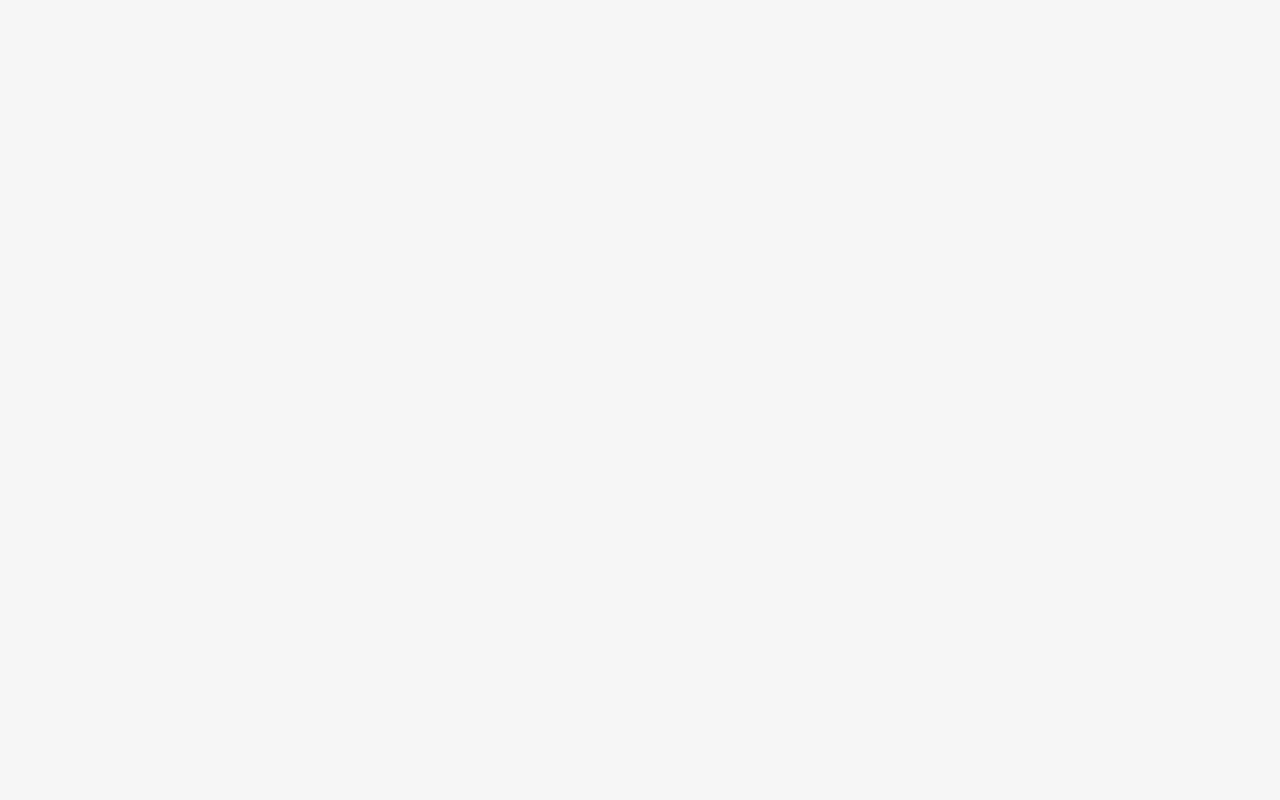
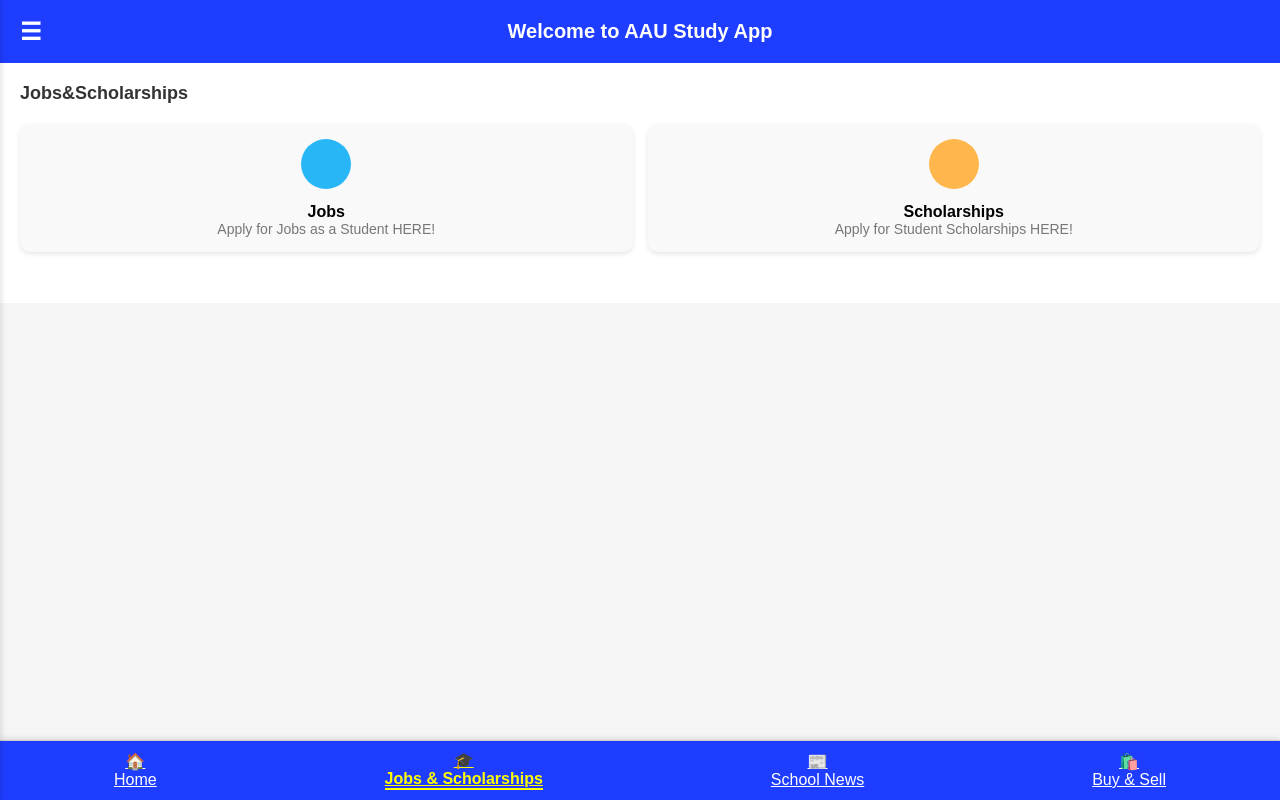
Before and after one commit to unityaaron/MyAauApp, a React (Vite) app: page /jobsandscholarships in a window 1280 px wide. Before the commit this address had no page. Built offline with nearby package versions, Linux system fonts and the light colour scheme.

Commit message:
I created the Jobs and Scholarships pages and linked them to the navigation tab for jobs and scholarships and i removed the blue link colors in the Side Bar items

```diff
--- a/src/App.jsx
+++ b/src/App.jsx
@@ -3,9 +3,8 @@ import React from 'react';
 import { BrowserRouter as Router, Routes, Route } from 'react-router-dom';
 import AAUStudyAppLayout from './layouts/AAUStudyAppLayout';
 import Home from './pages/Home';
-import Jobs from './pages/Jobs';
-import News from './pages/News';
-import Market from './pages/Market';
+import News from './pages/NewsPage';
+import Market from './pages/BuyAndSellPage';
 import GST101Page from './pages/gst101';
 import GST102Page from './pages/gst102'
 // src/App.js
@@ -13,6 +12,9 @@ import './App.css'; // ✅ This is enough
 import ProfilePage from './pages/ProfilePage';
 import SettingsPage from './pages/SettingsPage';
 import MorePage from './pages/MorePage';
+import ScholarshipsPage from './pages/ScholarshipsPage';
+import JobsPage from './pages/JobsPage';
+import JobsAndScholarships from './pages/JobsAndScholarships';
 
 
 
@@ -22,14 +24,16 @@ const App = () => {
       <Routes>
         <Route element={<AAUStudyAppLayout />}>
           <Route path="/" element={<Home />} />
-          <Route path="/jobs" element={<Jobs />} />
-          <Route path="/news" element={<News />} />
+          <Route path="/news" element={<News/>} />
           <Route path="/market" element={<Market />} />
           <Route path="/gst101" element={<GST101Page />} />
           <Route path="/gst102" element={<GST102Page />} />
           <Route path="/profile" element={<ProfilePage />} />
           <Route path="/settings" element={<SettingsPage />} />
           <Route path="/more" element={<MorePage />} />
+          <Route path="/jobsandscholarships" element={<JobsAndScholarships />} />
+          <Route path='/jobs' element={<JobsPage />} />
+          <Route path='scholarships' element={<ScholarshipsPage />} />
 
         </Route>
       </Routes>
--- a/src/components/BottomNav.jsx
+++ b/src/components/BottomNav.jsx
@@ -9,7 +9,7 @@ const BottomNav = () => {
         <span role="img" aria-label="Home">🏠</span>
         Home
       </NavLink>
-      <NavLink to="/jobs" className = {({isActive}) => isActive ? 'nav-item active':'nav-item'}>
+      <NavLink to="/jobsandscholarships" className = {({isActive}) => isActive ? 'nav-item active':'nav-item'}>
         <span role="img" aria-label="Jobs">🎓</span>
         Jobs & Scholarships
       </NavLink>
--- a/src/components/Sidebar.jsx
+++ b/src/components/Sidebar.jsx
@@ -9,9 +9,9 @@ const Sidebar = ({ isOpen, toggleSidebar }) => {
       <div className={`sidebar ${isOpen ? 'open' : ''}`}>
         <div className="close-btn" onClick={toggleSidebar}>×</div>
         <ul style={{ listStyle: 'none', padding: '0 20px' }}>
-          <li><Link to="/profile" onClick={toggleSidebar}>👤 Profile</Link></li>
-          <li><Link to="/settings" onClick={toggleSidebar}>⚙️ Settings</Link></li>
-          <li><Link to="/more" onClick={toggleSidebar}>➕ More</Link></li>
+          <li><Link to="/profile" style={{textDecoration:'none', color:'inherit'}} onClick={toggleSidebar}>👤 Profile</Link></li>
+          <li><Link to="/settings" style={{textDecoration: 'none', color:'inherit'}} onClick={toggleSidebar}>⚙️ Settings</Link></li>
+          <li><Link to="/more" style={{textDecoration:'none', color:'inherit'}} onClick={toggleSidebar}>➕ More</Link></li>
         </ul>
       </div>
     </>
--- a/src/pages/Jobs.jsx
+++ /dev/null
@@ -1,6 +0,0 @@
-// src/pages/Jobs.jsx
-const Jobs = () => {
-  return <h1>Jobs & Scholarships</h1>;
-};
-
-export default Jobs;
--- /dev/null
+++ b/src/pages/JobsAndScholarships.jsx
@@ -0,0 +1,28 @@
+// src/pages/Jobs&Scholarships.jsx
+import React from 'react';
+import { Link } from 'react-router-dom';
+
+const JobsAndScholarships = () => {
+  return (
+    <div className="content">
+      <div className="title">Jobs&Scholarships</div>
+      <div className="cards">
+        {/* I GST 101 Card format and CSS */}
+        <Link to="/jobs" className="card" style={{ textDecoration: 'none', color: 'inherit' }}>
+          <div className="icon math-icon"></div>
+          <div className="label">Jobs</div>
+          <div className="count">Apply for Jobs as a Student HERE!</div>
+        </Link>
+
+        {/* I used GST 102 Card format and CSS */}
+        <Link to="/scholarships" className="card" style={{ textDecoration: 'none', color: 'inherit' }}>
+          <div className="icon verbal-icon"></div>
+          <div className="label">Scholarships</div>
+          <div className="count">Apply for Student Scholarships HERE!</div>
+        </Link>
+      </div>
+    </div>
+  );
+};
+
+export default JobsAndScholarships;
--- /dev/null
+++ b/src/pages/JobsPage.jsx
@@ -0,0 +1,3 @@
+const JobsPage = () => {
+    return <h1>this is where i would use APIs for Jobs</h1>}
+export default JobsPage;
--- /dev/null
+++ b/src/pages/ScholarshipsPage.jsx
@@ -0,0 +1,3 @@
+const ScholarshipsPage = () => {
+    return <h1>this is where i would use APIs for scholarships</h1>}
+export default ScholarshipsPage;
--- a/src/pages/gst102.jsx
+++ b/src/pages/gst102.jsx
@@ -2,4 +2,4 @@ import React from 'react';
 const GST102Page = () => {
     return <div>THIS IS WHERE I WOULD PLACE QUESTIONS FOR GST 102</div>
 };
-export default GST102Page
+export default GST102Page;
```
Also changed, not shown: src/pages/BuyAndSellPage.jsx (renamed from src/pages/Market.jsx), src/pages/NewsPage.jsx (renamed from src/pages/News.jsx).
